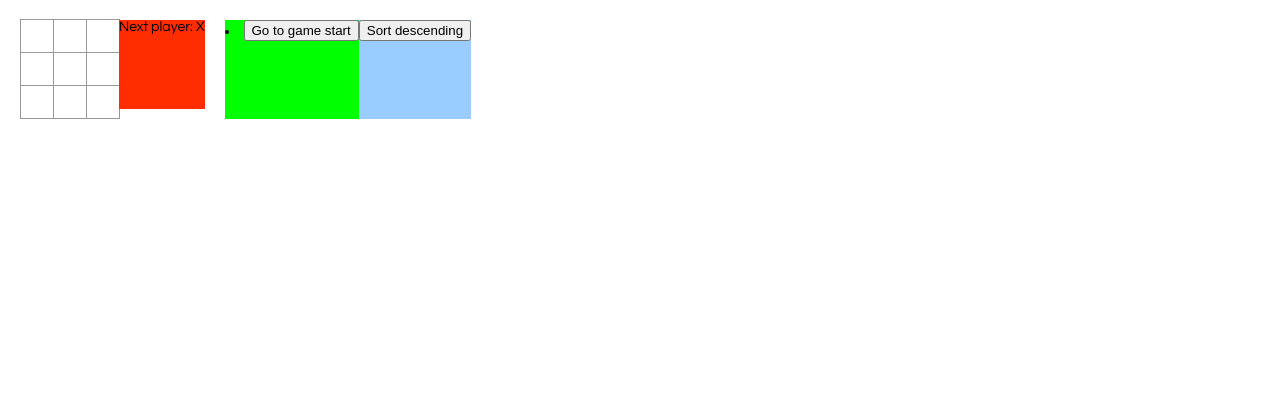
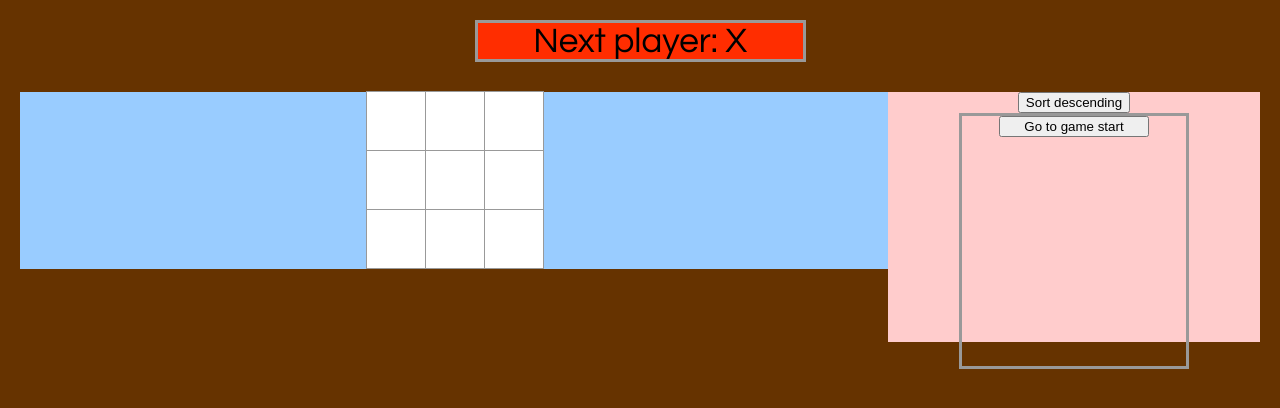
Before and after one commit to jjflickinger/tic-tac-toe, a React app: page / in a window 1280 px wide. Built offline with nearby package versions, Linux system fonts and the light colour scheme.

Commit message:
major updates to css

```diff
--- a/src/index.css
+++ b/src/index.css
@@ -1,36 +1,36 @@
 body {
+  background: #663300;
   font: 14px "Century Gothic", Futura, sans-serif;
   margin: 20px;
 }
 
 ol, ul {
+  list-style: none;
   padding-left: 30px;
-}
-
-.board-row:after {
-  clear: both;
-  content: "";
-  display: table;
 }
 
 .status-bar {
   background: #ff2d00;
-  margin-bottom: 10px;
+  border: 3px solid #999;
+  font-size: 35px;
+  margin: auto;
+  text-align: center;
+  width: 325px;
 }
 
 .square {
   background: #fff;
   border: 1px solid #999;
   float: left;
-  font-size: 24px;
+  font-size: 40px;
   font-weight: bold;
-  line-height: 34px;
-  height: 34px;
+  height: 60px;
+  line-height: 60px;
   margin-right: -1px;
   margin-top: -1px;
   padding: 0;
   text-align: center;
-  width: 34px;
+  width: 60px;
 }
 
 .square:focus {
@@ -41,28 +41,85 @@ ol, ul {
   background: #aaa;
 }
 
+.board-row {
+  content: "";
+  display: table;
+  margin-left: auto;
+  margin-right: auto;
+}
+
+.game-board {
+  background: #99ccff;
+}
+
+.move-list-container {
+  background: #ffcccc;
+  height: 250px;
+  text-align: center;
+}
+
+.move-list {
+  border: 3px solid #999;
+  display: inline-block;
+  height: 100%;
+  list-style: none;
+  width: 60%;
+}
+
+.move-button {
+  width: 150px;
+}
+
 .kbd-navigation .square:focus {
   background: #ddd;
 }
 
-.game {
-  display: flex;
-  flex-direction: row;
+.selected-move {
+  font-weight: bold;
 }
 
-.game-info {
-  margin-left: 20px;
+@media only screen and (max-width: 600px) {
+  .game-board {
+    margin-top: 25px;
+    margin-right: auto;
+    margin-left: auto;
+    margin-bottom: 25px;
+  }
+
+  .board-row {
+    clear: both;
+  }
+
+  .move-list-container {
+    margin-top: 25px;
+    width: 100%;
   }
 
   .move-list {
-  background: #00ff00;
-  margin-left: 20px;
+    width: 40%;
+  }
 }
 
-.selected {
-  font-weight: bold;
+@media only screen and (min-width: 601px) and (max-width: 900px) {
+  .move-list-container {
+    margin: 0;
   }
 
-.toggle-button {
-  background: #99ccff;
+  .move-list {
+    width: 100%;
   }
+}
+
+@media only screen and (min-width: 601px) {
+  .game-board {
+    float: left;
+    margin: 30px 0 30px;
+    width: 70%;
+  }
+
+  .move-list-container {
+    float: right;
+    margin: 30px 0 30px;
+    width: 30%;
+  }
+}
--- a/src/index.js
+++ b/src/index.js
@@ -65,7 +65,7 @@ function MoveList(props) {
        <li key={move}>
          <button
            onClick={() => props.jumpTo(move)}
-           className={(move === props.selectedMove) ? "selected" : null}
+           className={`move-button${(move === props.selectedMove) ? ' selected-move' : ''}`}
           >
           {desc}
           </button>
@@ -163,9 +163,14 @@ class Game extends React.Component {
       selectedMove: step,
       stepNumber: step,
       xIsNext: (step % 2) === 0,
+    });
+    if (step < this.state.stepNumber) {
+      this.setState({
         winningArray: null,
         winner: null,
+        fullBoard: false,
       });
+    }
   }
 
   handleToggle() {
@@ -182,6 +187,15 @@ class Game extends React.Component {
 
     return (
       <div className="game">
+
+        <div className="status-bar">
+          <StatusBar
+            winner={winner}
+            xIsNext={this.state.xIsNext}
+            fullBoard={this.state.fullBoard}
+          />
+        </div>
+
         <div className="game-board">
           <Board
 	    numRows={numRows}
@@ -190,11 +204,12 @@ class Game extends React.Component {
 	    winningArray={this.state.winningArray}
           />
         </div>
-        <div className="status-bar">
-          <StatusBar
-	    winner={winner}
-	    xIsNext={this.state.xIsNext}
-	    fullBoard={this.state.fullBoard}
+
+        <div className="move-list-container">
+	  <div className="toggle-button">
+	    <ToggleButton
+	      ascending = {this.state.ascending}
+	      handleToggle = {() => this.handleToggle()}
 	    />
 	  </div>
 	  <div className="move-list">
@@ -205,12 +220,8 @@ class Game extends React.Component {
 	      ascending = {this.state.ascending}
 	    />
 	  </div>
-	<div className="toggle-button">
-	  <ToggleButton
-	    ascending = {this.state.ascending}
-	    handleToggle = {() => this.handleToggle()}
-	  />
 	</div>
+
       </div>
     );
   }
```
Lines whose indentation alone changed are shown as unchanged.
